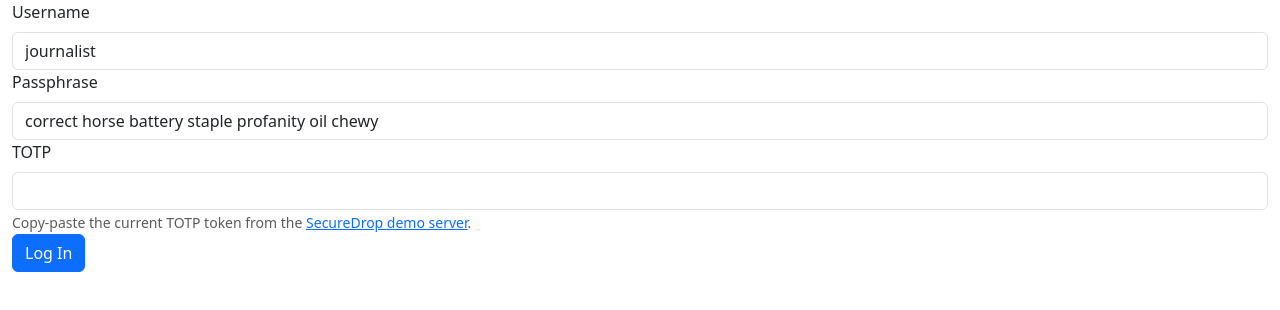
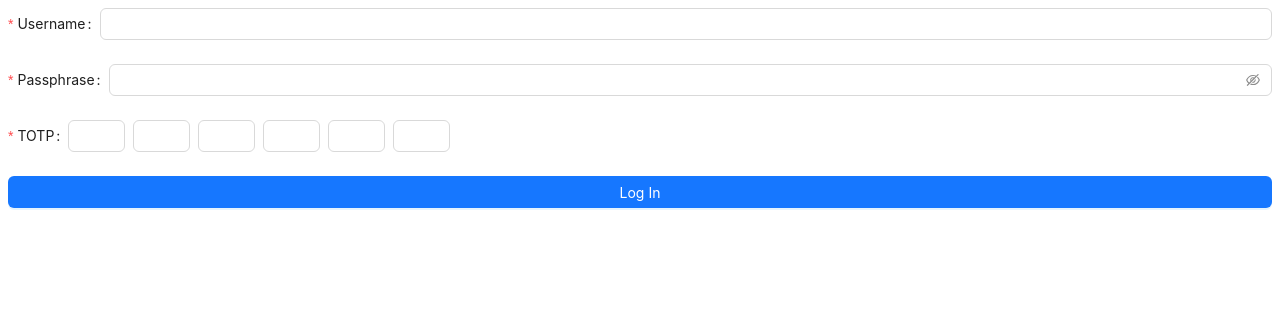
Before and after one commit to freedomofpress/securedrop-gui-exploration, a React (Vite) app in the folder electron/: page / in a window 1280 px wide. Shown: the top 310 px of the page. Built offline with nearby package versions, Linux system fonts and the light colour scheme.

Commit message:
Use antd for login form

```diff
--- a/electron/package.json
+++ b/electron/package.json
@@ -37,7 +37,9 @@
     "vitest": "^3.1.4"
   },
   "dependencies": {
+    "@ant-design/v5-patch-for-react-19": "^1.0.3",
     "@reduxjs/toolkit": "^2.8.2",
+    "antd": "^5.26.2",
     "bootstrap": "^5.3.6",
     "react": "^19.1.0",
     "react-bootstrap": "^2.10.10",
--- a/electron/src/frontend/Login.tsx
+++ b/electron/src/frontend/Login.tsx
@@ -1,6 +1,5 @@
 import { useRef } from "react";
-import Button from "react-bootstrap/Button";
-import Form from "react-bootstrap/Form";
+import { Button, Form, Input } from 'antd';
 import { useAppDispatch, useAppSelector } from "./hooks";
 import type { SessionState } from "./features/session/sessionSlice";
 import { set, clear } from "./features/session/sessionSlice";
@@ -11,15 +10,21 @@ const JOURNALIST_API = {
   token: `${JOURNALIST_API_BASE}/token`,
 };
 
+type FieldType = {
+  username: string;
+  passphrase: string;
+  totp: string;
+};
+
 function Login() {
   const session = useAppSelector((state) => state.session);
   const dispatch = useAppDispatch();
 
-  const authenticate = async function () {
+  const authenticate = async function (fields: FieldType) {
     const body = {
-      username: username.current?.value,
-      passphrase: passphrase.current?.value,
-      one_time_code: totp.current?.value,
+      username: fields.username,
+      passphrase: fields.passphrase,
+      one_time_code: fields.totp,
     };
     console.log("sent login request");
     const res = await window.electronAPI.request({
@@ -53,33 +58,31 @@ function Login() {
   const passphrase = useRef<HTMLInputElement>(null);
   const totp = useRef<HTMLInputElement>(null);
   return (
-      <Form>
-        <Form.Group>
-          <Form.Label htmlFor="username">Username</Form.Label>
-          <Form.Control
-            id="username"
-            type="text"
-            ref={username}
-            value="journalist"
-          />
+      <Form
+        onFinish={authenticate}>
+          <Form.Item<FieldType>
+            label="Username"
+            name="username"
+            rules={[{ required: true }]}
+          >
+            <Input />
+          </Form.Item>
+          <Form.Item<FieldType>
+            label="Passphrase"
+            name="passphrase"
+            rules={[{ required: true }]}
+          >
+            <Input.Password />
+          </Form.Item>
+          <Form.Item<FieldType>
+            label="TOTP"
+            name="totp"
+            rules={[{ required: true }]}
+          >
+            <Input.OTP />
+          </Form.Item>
 
-          <Form.Label htmlFor="passphrase">Passphrase</Form.Label>
-          <Form.Control
-            id="passphrase"
-            type="passphrase"
-            ref={passphrase}
-            value="correct horse battery staple profanity oil chewy"
-          />
-
-          <Form.Label htmlFor="totp">TOTP</Form.Label>
-          <Form.Control id="totp" type="text" ref={totp} />
-          <Form.Text>
-            Copy-paste the current TOTP token from the{" "}
-            <a href="https://demo.securedrop.org/">SecureDrop demo server</a>.
-          </Form.Text>
-        </Form.Group>
-
-        <Button onClick={() => authenticate()}>Log In</Button>
+        <Button block type="primary" htmlType="submit">Log In</Button>
       </Form>
   );
 }
--- a/electron/src/frontend/index.tsx
+++ b/electron/src/frontend/index.tsx
@@ -1,7 +1,7 @@
 import { StrictMode } from "react";
 import { createRoot } from "react-dom/client";
 import { Provider } from "react-redux";
-import "bootstrap/dist/css/bootstrap.css";
+import '@ant-design/v5-patch-for-react-19';
 import "./App.css";
 import App from "./App.js";
 import { setupStore } from "./store.js";
```
Also changed, not shown: 1 other file (tests, documents, lock files or other folders).
